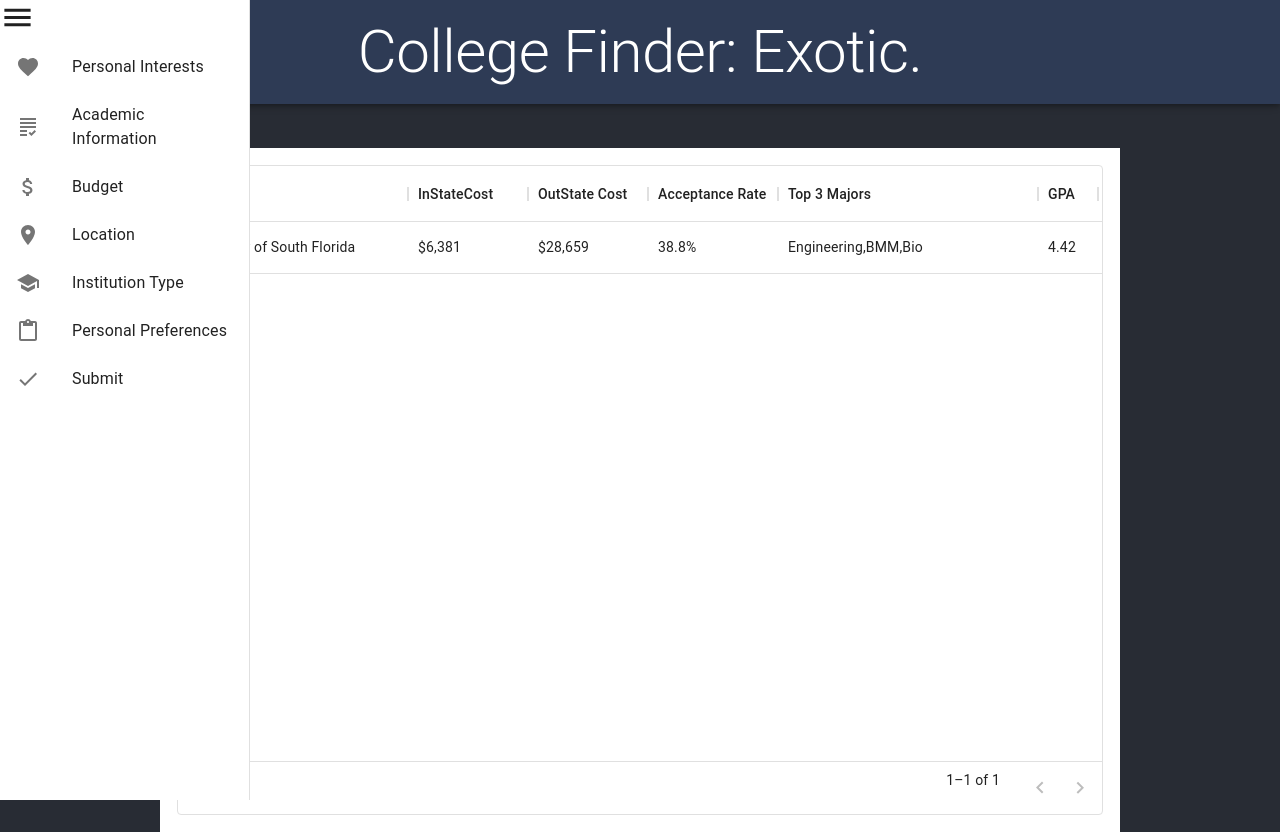
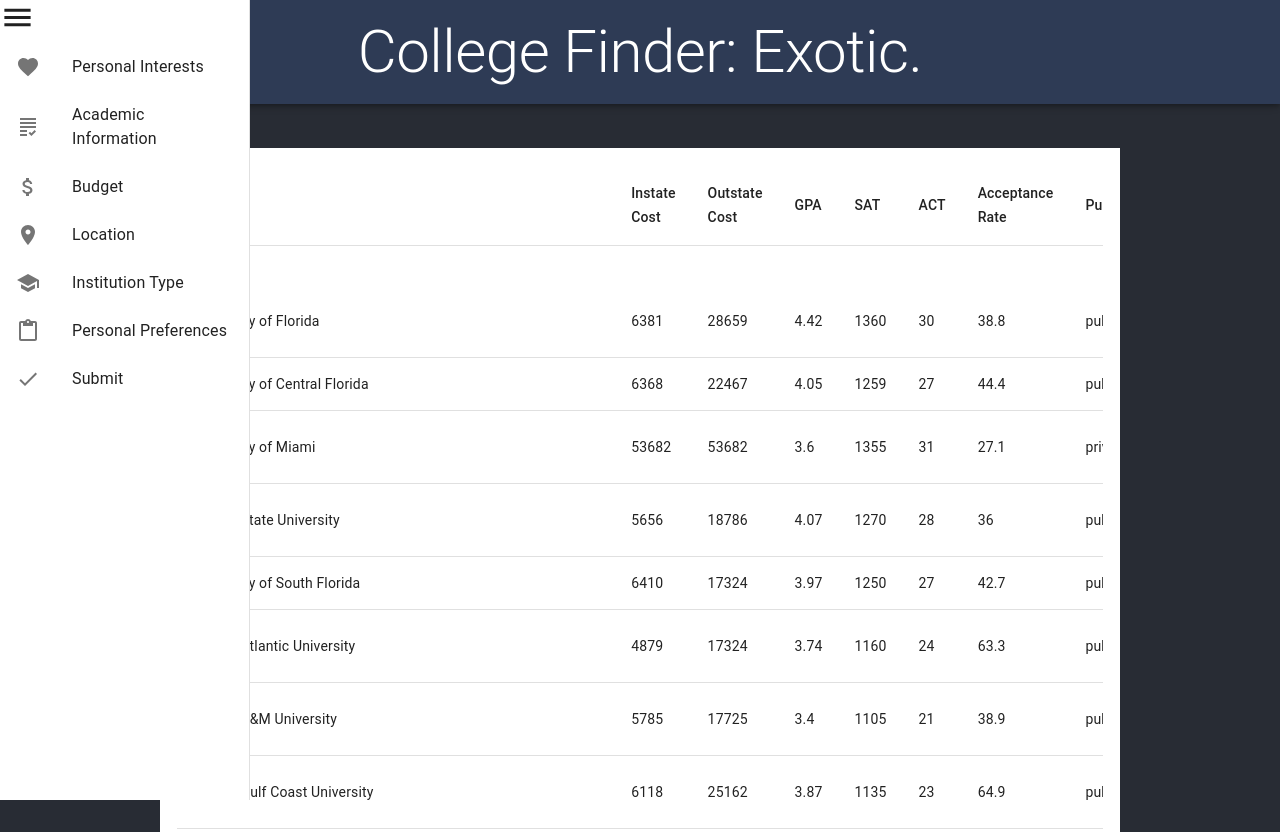
Before and after one commit to EspKid1109/college-finder, a React (Create React App) app: page /submit in a window 1280 px wide. Built offline with nearby package versions, Linux system fonts and the light colour scheme.

Commit message:
Made table for Submit Page

```diff
--- a/src/Components/SubmitBody.jsx
+++ b/src/Components/SubmitBody.jsx
@@ -4,6 +4,16 @@
 import Box from "@mui/material/Box";
 import Button from "@mui/material/Button";
 import { useNavigate } from "react-router-dom";
+import PostData from "./collegedata.json";
+
+import Table from '@mui/material/Table';
+import TableBody from '@mui/material/TableBody';
+import TableCell from '@mui/material/TableCell';
+import TableContainer from '@mui/material/TableContainer';
+import TableHead from '@mui/material/TableHead';
+import TableRow from '@mui/material/TableRow';
+import Paper from '@mui/material/Paper';
+import TablePagination from '@mui/material/TablePagination';
 
 const columns = [
   { field: 'id', headerName: 'College', width: 230 },
@@ -12,13 +22,21 @@
   { field: 'ar', headerName: 'Acceptance Rate', width: 130 },
   { field: 'top', headerName: 'Top 3 Majors', width: 260 },
   { field: 'gpa', headerName: 'GPA', width: 60 },
+  { field: 'sat', headerName: 'SAT', width: 60 },
+  { field: 'act', headerName: 'ACT', width: 60 },
 ];
 
 const rows = [
-  { id: 'University of South Florida', in: '$6,381', out: '$28,659', ar: '38.8%', top: 'Engineering,BMM,Bio', gpa: '4.42'},
+  { id: 'University of South Florida', in: '$6,381', out: '$28,659', ar: '38.8%', top: 'Engineering,BMM,Bio', gpa: '4.42', sat: '1360', act: '30'},
 ];
 
 export default function DataTable() {
+  const [page, setPage] = React.useState(0);
+  const [rowsPerPage, setRowsPerPage] = React.useState(10);
+
+  const handleChangePage = (event, newPage) => {
+    setPage(newPage);
+  };
   const btnHandler = () => {
     console.log(JSON.stringify(localStorage)); //user info is stored here
     localStorage.clear();
@@ -36,13 +54,60 @@
       width="120vh"
       position="relative"
     >
-      <DataGrid
+      <TableContainer sx={{ maxHeight: 700 }}>
+      <Table stickyHeader aria-label="sticky table">
+      pageSize={5}
+      rowsPerPageOptions={[5]}
+                    <TableHead>
+                        <TableRow>
+                            <TableCell>College</TableCell>
+                            <TableCell>Instate Cost</TableCell>
+                            <TableCell>Outstate Cost</TableCell>
+                            <TableCell>GPA</TableCell>
+                            <TableCell>SAT</TableCell>
+                            <TableCell>ACT</TableCell>
+                            <TableCell>Acceptance Rate</TableCell>
+                            <TableCell>Public/Private</TableCell>
+                            <TableCell>Online Availability</TableCell>
+                            <TableCell>Location</TableCell>
+                            <TableCell>Top 3 Majors</TableCell>
+                            <TableCell>Academic Score</TableCell>
+                        </TableRow>
+                    </TableHead>
+                    <TableBody>
+                      {PostData.map((list, index) => (
+                        <TableRow key={index}>
+                            <TableCell>{list.College}</TableCell>
+                            <TableCell>{list.In}</TableCell>
+                            <TableCell>{list.Out}</TableCell>
+                            <TableCell>{list.GPA}</TableCell>
+                            <TableCell>{list.SAT}</TableCell>
+                            <TableCell>{list.ACT}</TableCell>
+                            <TableCell>{list.AR}</TableCell>
+                            <TableCell>{list.Type}</TableCell>
+                            <TableCell>{list.OP}</TableCell>
+                            <TableCell>{list.L}</TableCell>
+                            <TableCell>{list.Majors}</TableCell>
+                            <TableCell>{list.AS}</TableCell>
+                        </TableRow>
+                      ))}
+                    </TableBody>
+                </Table>
+            </TableContainer>
+    </Box>
+  );
+}
+{/* <DataGrid
         rows={rows}
         columns={columns}
         pageSize={5}
         rowsPerPageOptions={[5]}
-      />
-    </Box>
-  );
+      /> */}
 
-}
+      {/* <TablePagination
+            component="div"
+            count={rows.length}
+            page={page}
+            rowsPerPage={[5]}
+            onPageChange={handleChangePage}
+            /> */}
--- a/src/Components/collegedata.json
+++ b/src/Components/collegedata.json
@@ -1,198 +1,16 @@
 [
-  {
-    "College": "University of Florida",
-    "Instate-Tuition": "6381",
-    "Outstate-Tuition": "28659",
-    "GPA": "4.42",
-    "SAT": "1360",
-    "ACT": "30",
-    "Acceptance Rate": "38.8",
-    "Type": "public",
-    "Online Program": "yes",
-    "Location": "Gainesville, FL",
-    "Top 3 Majors": "Engineering,BMM,Bio",
-    "Academic Score": "4802"
-  },
-  {
-    "College": "University of Central Florida",
-    "Instate-Tuition": "6368",
-    "Outstate-Tuition": "22467",
-    "GPA": "4.05",
-    "SAT": "1259",
-    "ACT": "27",
-    "Acceptance Rate": "44.4",
-    "Type": "public",
-    "Online Program": "yes",
-    "Location": "Orlando, FL",
-    "Top 3 Majors": "Health,BMM,Psychology",
-    "Academic Score": "4364"
-  },
-  {
-    "College": "University of Miami",
-    "Instate-Tuition": "53682",
-    "Outstate-Tuition": "53682",
-    "GPA": "3.6",
-    "SAT": "1355",
-    "ACT": "31",
-    "Acceptance Rate": "27.1",
-    "Type": "private",
-    "Online Program": "yes",
-    "Location": "Coral Gables, FL",
-    "Top 3 Majors": "Finance,Nursing,Psychology",
-    "Academic Score": "4815"
-  },
-  {
-    "College": "Florida State University",
-    "Instate-Tuition": "5656",
-    "Outstate-Tuition": "18786",
-    "GPA": "4.07",
-    "SAT": "1270",
-    "ACT": "28",
-    "Acceptance Rate": "36",
-    "Type": "public",
-    "Online Program": "yes",
-    "Location": "Tallahassee, FL",
-    "Top 3 Majors": "Psychology,Finance,Criminal Justice",
-    "Academic Score": "4477"
-  },
-  {
-    "College": "University of South Florida",
-    "Instate-Tuition": "6410",
-    "Outstate-Tuition": "17324",
-    "GPA": "3.97",
-    "SAT": "1250",
-    "ACT": "27",
-    "Acceptance Rate": "42.7",
-    "Type": "public",
-    "Online Program": "yes",
-    "Location": "Tampa, FL",
-    "Top 3 Majors": "BMM,Health,Bio",
-    "Academic Score": "4347"
-  },
-  {
-    "College": "Florida Atlantic University",
-    "Instate-Tuition": "4879",
-    "Outstate-Tuition": "17324",
-    "GPA": "3.74",
-    "SAT": "1160",
-    "ACT": "24",
-    "Acceptance Rate": "63.3",
-    "Type": "public",
-    "Online Program": "yes",
-    "Location": "Boca Raton, FL",
-    "Top 3 Majors": "BMM,Health,Psychology",
-    "Academic Score": "3934"
-  },
-  {
-    "College": "Florida A&M University",
-    "Instate-Tuition": "5785",
-    "Outstate-Tuition": "17725",
-    "GPA": "3.4",
-    "SAT": "1105",
-    "ACT": "21",
-    "Acceptance Rate": "38.9",
-    "Type": "public",
-    "Online Program": "limited",
-    "Location": "Tallahassee, FL",
-    "Top 3 Majors": "Health,BMM,Criminal Justice",
-    "Academic Score": "3545"
-  },
-  {
-    "College": "Florida Gulf Coast University",
-    "Instate-Tuition": "6118",
-    "Outstate-Tuition": "25162",
-    "GPA": "3.87",
-    "SAT": "1135",
-    "ACT": "23",
-    "Acceptance Rate": "64.9",
-    "Type": "public",
-    "Online Program": "yes",
-    "Location": "Fort Myers, FL",
-    "Top 3 Majors": "BMM,Health,Communications",
-    "Academic Score": "3822"
-  },
-  {
-    "College": "Florida Institute of Technology",
-    "Instate-Tuition": "43246",
-    "Outstate-Tuition": "43246",
-    "GPA": "3.67",
-    "SAT": "1227",
-    "ACT": "27",
-    "Acceptance Rate": "63.5",
-    "Type": "private",
-    "Online Program": "yes",
-    "Location": "Melbourne, FL",
-    "Top 3 Majors": "Engineering, Bio, Computer Science",
-    "Academic Score": "4294"
-  },
-  {
-    "College": "University of North Florida",
-    "Instate-Tuition": "6389",
-    "Outstate-Tuition": "20793",
-    "GPA": "3.91",
-    "SAT": "1175",
-    "ACT": "23",
-    "Acceptance Rate": "72.3",
-    "Type": "public",
-    "Online Program": "yes",
-    "Location": "Jacksonville, FL",
-    "Top 3 Majors": "BMM,Health,Psychology",
-    "Academic Score": "3866"
-  },
-  {
-    "College": "Miami Dade College",
-    "Instate-Tuition": "",
-    "Outstate-Tuition": "",
-    "GPA": "",
-    "SAT": "",
-    "ACT": "",
-    "Acceptance Rate": "",
-    "Type": "public",
-    "Online Program": "yes",
-    "Location": "Miami, FL",
-    "Top 3 Majors": "",
-    "Academic Score": "0"
-  },
-  {
-    "College": "Jacksonville University",
-    "Instate-Tuition": "39900",
-    "Outstate-Tuition": "39900",
-    "GPA": "3.27",
-    "SAT": "1010",
-    "ACT": "23",
-    "Acceptance Rate": "89.9",
-    "Type": "private",
-    "Online Program": "yes",
-    "Location": "Jacksonville, FL",
-    "Top 3 Majors": "Health,BMM,Arts",
-    "Academic Score": "3637"
-  },
-  {
-    "College": "University of Tampa",
-    "Instate-Tuition": "30884",
-    "Outstate-Tuition": "30884",
-    "GPA": "3.4",
-    "SAT": "1170",
-    "ACT": "25",
-    "Acceptance Rate": "48.7",
-    "Type": "private",
-    "Online Program": "limited",
-    "Location": "Tampa, FL",
-    "Top 3 Majors": "",
-    "Academic Score": "4010"
-  },
-  {
-    "College": "Santa Fe College",
-    "Instate-Tuition": "2563",
-    "Outstate-Tuition": "9189",
-    "GPA": "",
-    "SAT": "",
-    "ACT": "",
-    "Acceptance Rate": "",
-    "Type": "public",
-    "Online Program": "limited",
-    "Location": "Gainesville, FL",
-    "Top 3 Majors": "",
-    "Academic Score": "0"
-  }
-]
+  {"College":"University of Florida","In":"6381","Out":"28659","GPA":"4.42","SAT":"1360","ACT":"30","AR":"38.8","Type":"public","OP":"yes","L":"Gainesville, FL","Majors":"Engineering,BMM,Bio","AS":"4802"},
+  {"College":"University of Central Florida","In":"6368","Out":"22467","GPA":"4.05","SAT":"1259","ACT":"27","AR":"44.4","Type":"public","OP":"yes","L":"Orlando, FL","Majors":"Health,BMM,Psychology","AS":"4364"},
+  {"College":"University of Miami","In":"53682","Out":"53682","GPA":"3.6","SAT":"1355","ACT":"31","AR":"27.1","Type":"private","OP":"yes","L":"Coral Gables, FL","Majors":"Finance,Nursing,Psychology","AS":"4815"},
+  {"College":"Florida State University","In":"5656","Out":"18786","GPA":"4.07","SAT":"1270","ACT":"28","AR":"36","Type":"public","OP":"yes","L":"Tallahassee, FL","Majors":"Psychology,Finance,Criminal Justice","AS":"4477"},
+  {"College":"University of South Florida","In":"6410","Out":"17324","GPA":"3.97","SAT":"1250","ACT":"27","AR":"42.7","Type":"public","OP":"yes","L":"Tampa, FL","Majors":"BMM,Health,Bio","AS":"4347"},
+  {"College":"Florida Atlantic University","In":"4879","Out":"17324","GPA":"3.74","SAT":"1160","ACT":"24","AR":"63.3","Type":"public","OP":"yes","L":"Boca Raton, FL","Majors":"BMM,Health,Psychology","AS":"3934"},
+  {"College":"Florida A&M University","In":"5785","Out":"17725","GPA":"3.4","SAT":"1105","ACT":"21","AR":"38.9","Type":"public","OP":"limited","L":"Tallahassee, FL","Majors":"Health,BMM,Criminal Justice","AS":"3545"},
+  {"College":"Florida Gulf Coast University","In":"6118","Out":"25162","GPA":"3.87","SAT":"1135","ACT":"23","AR":"64.9","Type":"public","OP":"yes","L":"Fort Myers, FL","Majors":"BMM,Health,Communications","AS":"3822"},
+  {"College":"Florida Institute of Technology","In":"43246","Out":"43246","GPA":"3.67","SAT":"1227","ACT":"27","AR":"63.5","Type":"private","OP":"yes","L":"Melbourne, FL","Majors":"Engineering, Bio, Computer Science","AS":"4294"},
+  {"College":"University of North Florida","In":"6389","Out":"20793","GPA":"3.91","SAT":"1175","ACT":"23","AR":"72.3","Type":"public","OP":"yes","L":"Jacksonville, FL","Majors":"BMM,Health,Psychology","AS":"3866"},
+  {"College":"Miami Dade College","In":"","Out":"","GPA":"","SAT":"","ACT":"","AR":"","Type":"public","OP":"yes","L":"Miami, FL","Majors":"","AS":"0"},
+  {"College":"Jacksonville University","In":"39900","Out":"39900","GPA":"3.27","SAT":"1010","ACT":"23","AR":"89.9","Type":"private","OP":"yes","L":"Jacksonville, FL","Majors":"Health,BMM,Arts","AS":"3637"},
+  {"College":"University of Tampa","In":"30884","Out":"30884","GPA":"3.4","SAT":"1170","ACT":"25","AR":"48.7","Type":"private","OP":"limited","L":"Tampa, FL","Majors":"","AS":"4010"},
+  {"College":"Santa Fe College","In":"2563","Out":"9189","GPA":"","SAT":"","ACT":"","AR":"","Type":"public","OP":"limited","L":"Gainesville, FL","Majors":"","AS":"0"}
+  ]
```
